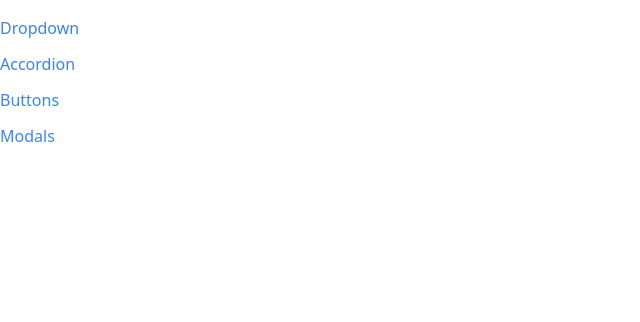
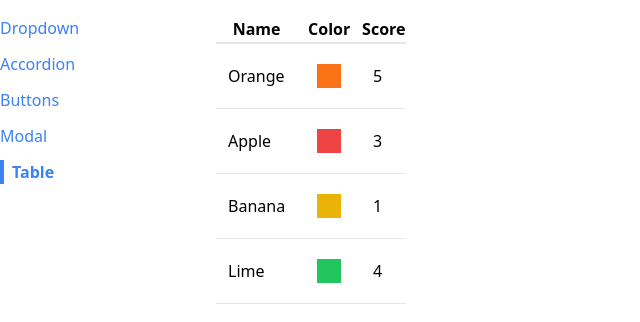
Before and after one commit to iamtararamgoyal/comps, a React (Create React App) app: page /table in a window 1280 px wide. Shown: the top 322 px of the page, without its empty margins (0-640 px from the left). Built offline with nearby package versions, Linux system fonts and the light colour scheme.

Commit message:
completed section 15

```diff
--- a/src/App.js
+++ b/src/App.js
@@ -4,6 +4,7 @@ import AccordionPage from './pages/AccordionPage';
 import DropdownPage from './pages/DropdownPage';
 import ButtonPage from './pages/ButtonPage';
 import ModalPage from './pages/ModalPage';
+import TablePage from './pages/TablePage';
 
 
 function App() {
@@ -21,8 +22,11 @@ function App() {
         <Route path="/buttons">
           <ButtonPage />
         </Route>
-        <Route path="/modals">
+        <Route path="/modal">
           <ModalPage />
+        </Route>
+        <Route path="/table">
+          <TablePage />
         </Route>
       </div>
     </div>
--- a/src/components/Modal.js
+++ b/src/components/Modal.js
@@ -14,8 +14,8 @@ function Modal({ onClose, children, actionBar }) {
 
     return ReactDOM.createPortal(
         <div>
-            <div onClick={onClose} className="absolute inset-0 bg-gray-300 opacity-80"></div>
-            <div className="absolute inset-40 p-10 bg-white">
+            <div onClick={onClose} className="fixed inset-0 bg-gray-300 opacity-80"></div>
+            <div className="fixed inset-40 p-10 bg-white">
                 <div className="flex flex-col justify-between h-full">
                     {children}
                     <div className="flex justify-end">
--- a/src/components/Sidebar.js
+++ b/src/components/Sidebar.js
@@ -5,7 +5,8 @@ function Sidebar() {
     { label: 'Dropdown', path: '/' },
     { label: 'Accordion', path: '/accordion' },
     { label: 'Buttons', path: '/buttons' },
-    { label: 'Modals', path: '/modals' },
+    { label: 'Modal', path: '/modal' },
+    { label: 'Table', path: '/table' },
   ];
 
   const renderedLinks = links.map((link) => {
@@ -22,7 +23,7 @@ function Sidebar() {
   });
 
   return (
-    <div className="sticky top-0 overflow-y-scroll flex flex-col items-start">
+    <div className="sticky top-0 flex flex-col items-start">
       {renderedLinks}
     </div>
   );
--- /dev/null
+++ b/src/components/Table.js
@@ -0,0 +1,33 @@
+function Table({ data, config, keyFn }) {
+
+    const rendredHeader = config.map((column) => {
+        return (<th key={column.label}>{column.label}</th>)
+    });
+
+    const renderedRows = data.map((rowData) => {
+        const renderedCells = config.map((column) => {
+            return <td className="p-3" key={column.label}>{column.render(rowData)}</td>
+        });
+
+        return (
+            <tr className="border-b" key={keyFn(rowData)}>
+                {renderedCells}
+            </tr>
+        );
+    })
+    return (
+        <table className="table-auto border-spacing-2">
+            <thead>
+                <tr className="border-b-2">
+                    {rendredHeader}
+                </tr>
+            </thead>
+            <tbody>
+                {renderedRows}
+            </tbody>
+        </table>
+
+    );
+}
+
+export default Table;
--- a/src/pages/ModalPage.js
+++ b/src/pages/ModalPage.js
@@ -20,7 +20,7 @@ function ModalPage() {
 
     const modal = <Modal onClose={handleClose} actionBar={actionBar} >
         <p>
-        Lorem ipsum dolor sit amet, consectetur adipiscing elit. Pellentesque hendrerit odio sed dolor gravida bibendum. Nulla a tellus urna. Donec sagittis mollis sapien vitae ullamcorper. Nullam hendrerit, erat quis pellentesque porta, nisl velit posuere nisl, ut congue metus ipsum ut ligula. Quisque facilisis congue odio, facilisis accumsan augue fringilla id. Quisque quis tincidunt leo. Sed bibendum enim id arcu interdum, sed tempor dui ullamcorper. Fusce semper mauris nec metus venenatis, vitae blandit tellus tempus. Nam id nisi sed ante iaculis auctor. Curabitur tincidunt leo ut quam mollis vulputate. Phasellus tempus aliquet tincidunt.
+            Lorem ipsum dolor sit amet, consectetur adipiscing elit. Pellentesque hendrerit odio sed dolor gravida bibendum. Nulla a tellus urna. Donec sagittis mollis sapien vitae ullamcorper. Nullam hendrerit, erat quis pellentesque porta, nisl velit posuere nisl, ut congue metus ipsum ut ligula. Quisque facilisis congue odio, facilisis accumsan augue fringilla id. Quisque quis tincidunt leo. Sed bibendum enim id arcu interdum, sed tempor dui ullamcorper. Fusce semper mauris nec metus venenatis, vitae blandit tellus tempus. Nam id nisi sed ante iaculis auctor. Curabitur tincidunt leo ut quam mollis vulputate. Phasellus tempus aliquet tincidunt.
         </p>
     </Modal>
 
@@ -28,6 +28,9 @@ function ModalPage() {
         <div className="relative">
             <Button onClick={handleClick} primary>Open Modal</Button>
             {showModal && modal}
+            <p>
+                There are many variations of passages of Lorem Ipsum available, but the majority have suffered alteration in some form, by injected humour, or randomised words which don't look even slightly believable. If you are going to use a passage of Lorem Ipsum, you need to be sure there isn't anything embarrassing hidden in the middle of text. All the Lorem Ipsum generators on the Internet tend to repeat predefined chunks as necessary, making this the first true generator on the Internet. It uses a dictionary of over 200 Latin words, combined with a handful of model sentence structures, to generate Lorem Ipsum which looks reasonable. The generated Lorem Ipsum is therefore always free from repetition, injected humour, or non-characteristic words etc.
+            </p>
         </div>
     );
 }
--- /dev/null
+++ b/src/pages/TablePage.js
@@ -0,0 +1,41 @@
+import Table from "../components/Table";
+
+function TablePage() {
+
+    const data = [
+        { name: 'Orange', color: 'bg-orange-500', score: 5 },
+        { name: 'Apple', color: 'bg-red-500', score: 3 },
+        { name: 'Banana', color: 'bg-yellow-500', score: 1 },
+        { name: 'Lime', color: 'bg-green-500', score: 4 },
+    ];
+
+    const config = [
+        {
+            label: 'Name',
+            render: (fruit) => fruit.name,
+        },
+        {
+            label: 'Color',
+            render: (fruit) => <div className={`p-3 m-2 ${fruit.color}`}></div>,
+
+        },
+        {
+            label: 'Score',
+            render: (fruit) => fruit.score,
+
+        }
+    ];
+
+    const keyFn = (fruit) => {
+        return fruit.name;
+    };
+
+    return (
+        <div>
+            <Table data={data} config={config} keyFn={keyFn} />
+        </div>
+    );
+
+}
+
+export default TablePage;
```
